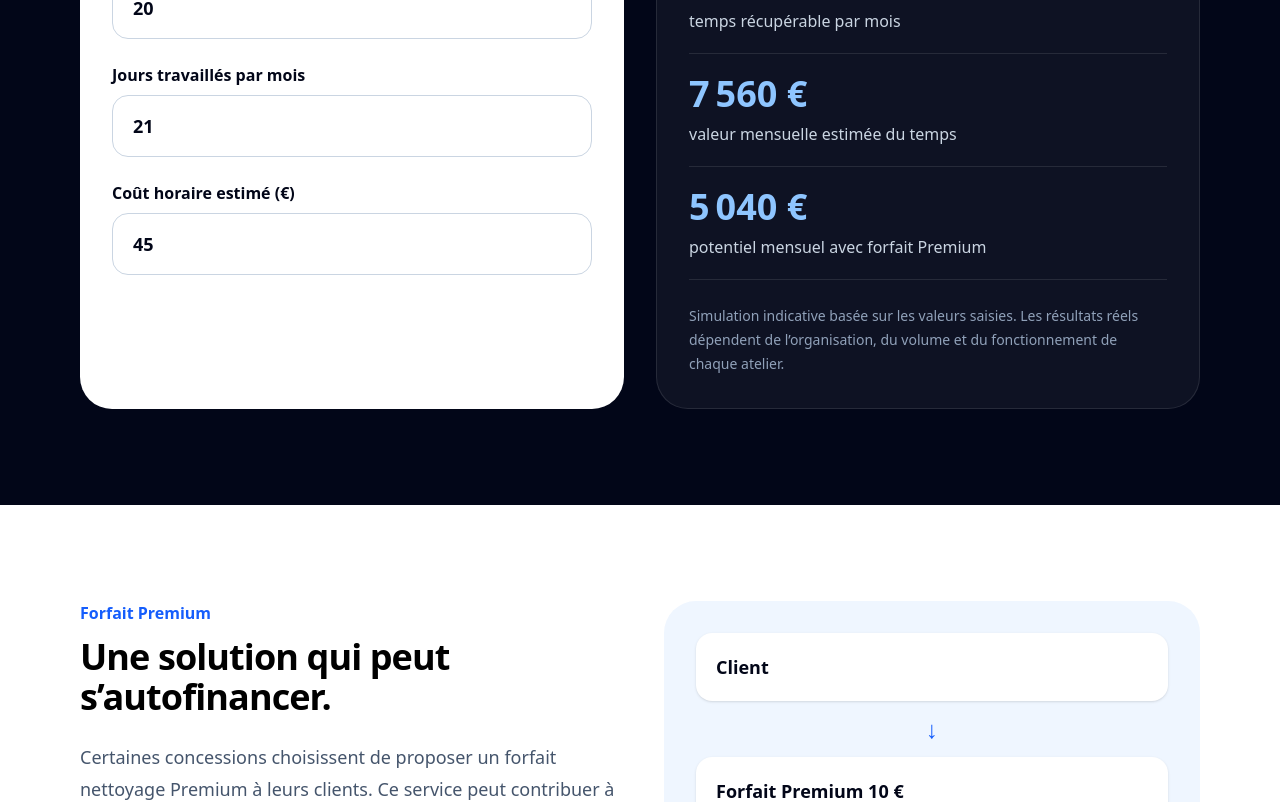
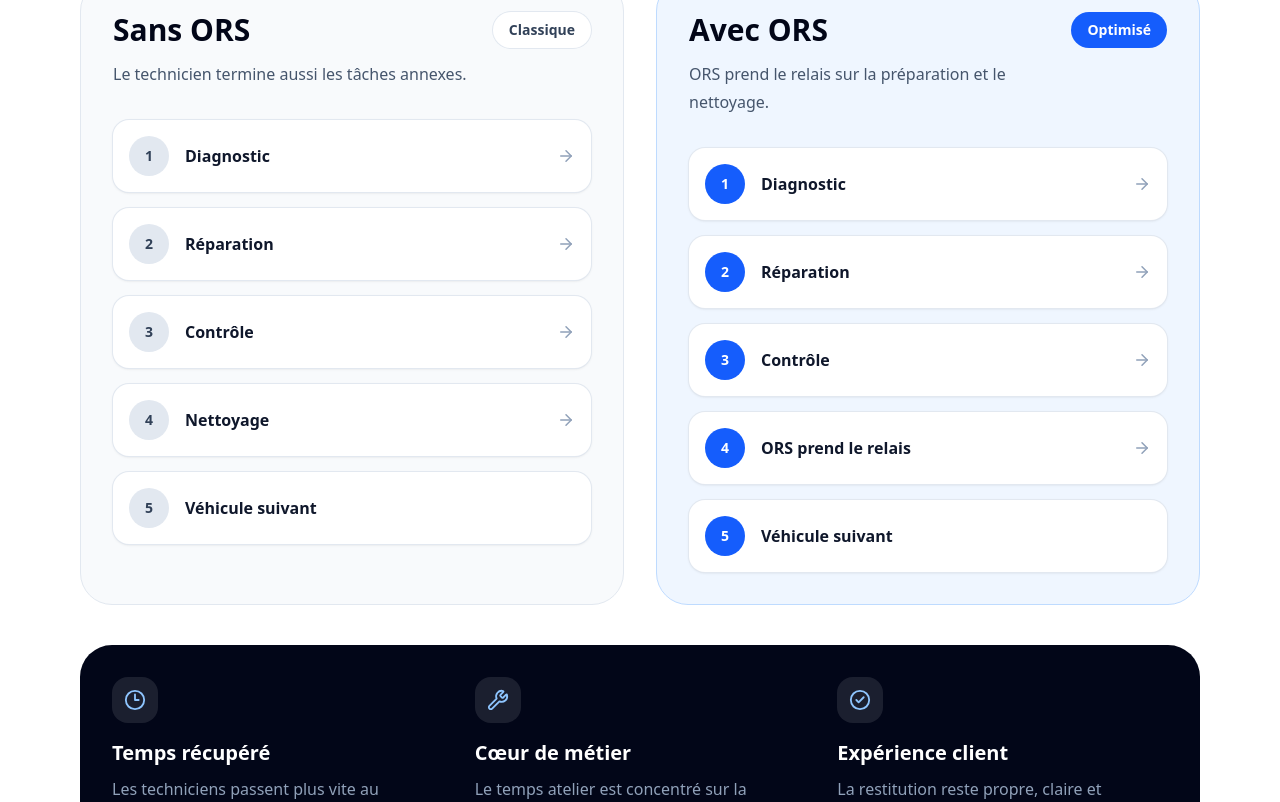
Before and after one commit to vekuAa/ors-solution, a Next.js app: page / in a window 1280 px wide. Shown: the part 2220-3022 px from the top of the page. Built offline with nearby package versions, Linux system fonts and the light colour scheme.

Commit message:
Initial ORS website

```diff
--- a/app/page.tsx
+++ b/app/page.tsx
@@ -6,6 +6,7 @@ import PremiumSection from "@/components/PremiumSection";
 import FaqSection from "@/components/FaqSection";
 import ContactSection from "@/components/ContactSection";
 import Footer from "@/components/Footer";
+import BeforeAfterSection from "@/components/BeforeAfterSection";
 
 export default function HomePage() {
   return (
@@ -14,6 +15,7 @@ export default function HomePage() {
       <main>
         <Hero />
         <ProblemSection />
+        <BeforeAfterSection />
         <RoiCalculator />
         <PremiumSection />
         <FaqSection />
--- /dev/null
+++ b/components/BeforeAfterSection.tsx
@@ -0,0 +1,177 @@
+"use client";
+
+import { motion } from "framer-motion";
+import { ArrowRight, CheckCircle2, Clock3, Wrench } from "lucide-react";
+
+const beforeSteps = [
+  "Diagnostic",
+  "Réparation",
+  "Contrôle",
+  "Nettoyage",
+  "Véhicule suivant",
+];
+
+const afterSteps = [
+  "Diagnostic",
+  "Réparation",
+  "Contrôle",
+  "ORS prend le relais",
+  "Véhicule suivant",
+];
+
+export default function BeforeAfterSection() {
+  return (
+    <section className="bg-white px-6 py-24 lg:px-20">
+      <div className="mx-auto max-w-7xl">
+        <div className="max-w-3xl">
+          <p className="font-bold text-blue-600">Avant / Après ORS</p>
+
+          <h2 className="mt-4 text-4xl font-black tracking-tight text-slate-950 md:text-5xl">
+            Le mécanicien reste sur son métier.
+            <br />
+            ORS gère le reste.
+          </h2>
+
+          <p className="mt-6 text-lg leading-8 text-slate-600">
+            L’objectif est simple : limiter le temps passé sur les tâches
+            annexes afin que les équipes atelier puissent enchaîner plus
+            rapidement les opérations à forte valeur.
+          </p>
+        </div>
+
+        <div className="mt-14 grid gap-8 lg:grid-cols-2">
+          <TimelineCard
+            title="Sans ORS"
+            subtitle="Le technicien termine aussi les tâches annexes."
+            steps={beforeSteps}
+            variant="before"
+          />
+
+          <TimelineCard
+            title="Avec ORS"
+            subtitle="ORS prend le relais sur la préparation et le nettoyage."
+            steps={afterSteps}
+            variant="after"
+          />
+        </div>
+
+        <div className="mt-10 rounded-[2rem] bg-slate-950 p-8 text-white">
+          <div className="grid gap-8 md:grid-cols-3">
+            <MiniStat
+              icon={<Clock3 size={22} />}
+              value="Temps récupéré"
+              label="Les techniciens passent plus vite au véhicule suivant."
+            />
+
+            <MiniStat
+              icon={<Wrench size={22} />}
+              value="Cœur de métier"
+              label="Le temps atelier est concentré sur la réparation."
+            />
+
+            <MiniStat
+              icon={<CheckCircle2 size={22} />}
+              value="Expérience client"
+              label="La restitution reste propre, claire et valorisée."
+            />
+          </div>
+        </div>
+      </div>
+    </section>
+  );
+}
+
+function TimelineCard({
+  title,
+  subtitle,
+  steps,
+  variant,
+}: {
+  title: string;
+  subtitle: string;
+  steps: string[];
+  variant: "before" | "after";
+}) {
+  const isAfter = variant === "after";
+
+  return (
+    <motion.div
+      initial={{ opacity: 0, y: 28 }}
+      whileInView={{ opacity: 1, y: 0 }}
+      viewport={{ once: true, margin: "-80px" }}
+      transition={{ duration: 0.6 }}
+      className={`rounded-[2rem] border p-8 ${
+        isAfter
+          ? "border-blue-200 bg-blue-50"
+          : "border-slate-200 bg-slate-50"
+      }`}
+    >
+      <div className="flex items-start justify-between gap-6">
+        <div>
+          <h3 className="text-3xl font-black text-slate-950">{title}</h3>
+          <p className="mt-3 leading-7 text-slate-600">{subtitle}</p>
+        </div>
+
+        <div
+          className={`rounded-full px-4 py-2 text-sm font-black ${
+            isAfter
+              ? "bg-blue-600 text-white"
+              : "bg-white text-slate-700 ring-1 ring-slate-200"
+          }`}
+        >
+          {isAfter ? "Optimisé" : "Classique"}
+        </div>
+      </div>
+
+      <div className="mt-8 space-y-4">
+        {steps.map((step, index) => (
+          <motion.div
+            key={step}
+            initial={{ opacity: 0, x: isAfter ? 24 : -24 }}
+            whileInView={{ opacity: 1, x: 0 }}
+            viewport={{ once: true }}
+            transition={{ delay: index * 0.08, duration: 0.45 }}
+            className="flex items-center gap-4 rounded-2xl bg-white p-4 shadow-sm ring-1 ring-slate-200"
+          >
+            <div
+              className={`flex h-10 w-10 items-center justify-center rounded-full text-sm font-black ${
+                isAfter
+                  ? "bg-blue-600 text-white"
+                  : "bg-slate-200 text-slate-700"
+              }`}
+            >
+              {index + 1}
+            </div>
+
+            <p className="font-bold text-slate-900">{step}</p>
+
+            {index < steps.length - 1 && (
+              <ArrowRight className="ml-auto text-slate-400" size={18} />
+            )}
+          </motion.div>
+        ))}
+      </div>
+    </motion.div>
+  );
+}
+
+function MiniStat({
+  icon,
+  value,
+  label,
+}: {
+  icon: React.ReactNode;
+  value: string;
+  label: string;
+}) {
+  return (
+    <div>
+      <div className="mb-4 inline-flex rounded-2xl bg-white/10 p-3 text-blue-300">
+        {icon}
+      </div>
+
+      <p className="text-xl font-black">{value}</p>
+      <p className="mt-2 leading-7 text-slate-400">{label}</p>
+    </div>
+  );
+}
```
